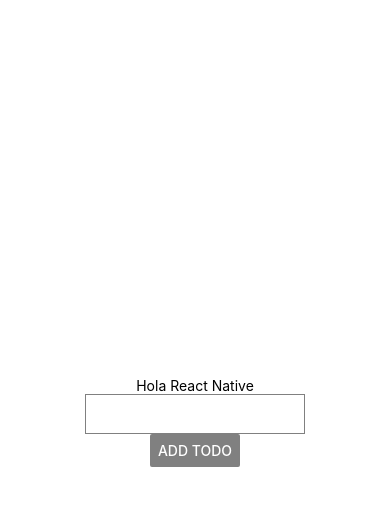
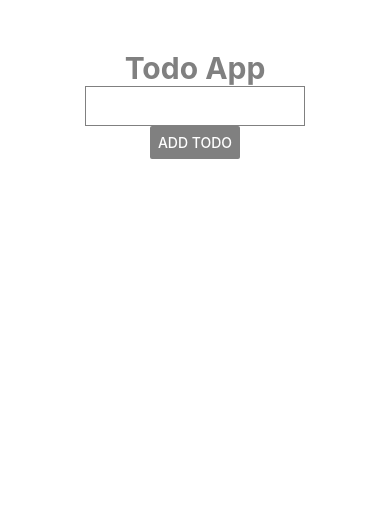
Before and after one commit to quowtf/todoappjs, a React Native app: screen / in a window 390 px wide. Shown: the top 506 px of the page. Built offline with nearby package versions, Linux system fonts and the light colour scheme.

Commit message:
refactor: styles and renames

```diff
--- a/App.js
+++ b/App.js
@@ -7,15 +7,15 @@
     todos: []
   };
   deleteTodo = t => {
-    arr = this.state.todos;
-    index = arr.indexOf(t);
-    arr.splice(index, 1);
-    this.setState({ todos: arr });
+    todos = this.state.todos;
+    index = todos.indexOf(t);
+    todos.splice(index, 1);
+    this.setState({ todos });
   };
   addTodo = () => {
-    arr = this.state.todos;
-    arr.push(this.state.text);
-    this.setState({ todos: arr, text: "" });
+    todos = this.state.todos;
+    todos.push(this.state.text);
+    this.setState({ todos, text: "" });
   };
   renderTodos = () => {
     return this.state.todos.map(todo => {
@@ -34,7 +34,7 @@
   render() {
     return (
       <View style={styles.viewStyles}>
-        <Text>Hola React Native</Text>
+        <Text style={styles.header}>Todo App</Text>
         <TextInput
           style={styles.inputStyles}
           onChangeText={text => this.setState({ text })}
@@ -49,14 +49,20 @@
 
 const styles = {
   viewStyles: {
-    flex: 1,
     alignItems: "center",
-    justifyContent: "center"
+    justifyContent: "center",
+    margin: 10,
+    marginTop: 50
   },
   inputStyles: {
     height: 40,
     borderColor: "grey",
     borderWidth: 1
+  },
+  header: {
+    fontSize: 30,
+    color: "grey",
+    fontWeight: "bold"
   }
 };
 
```
